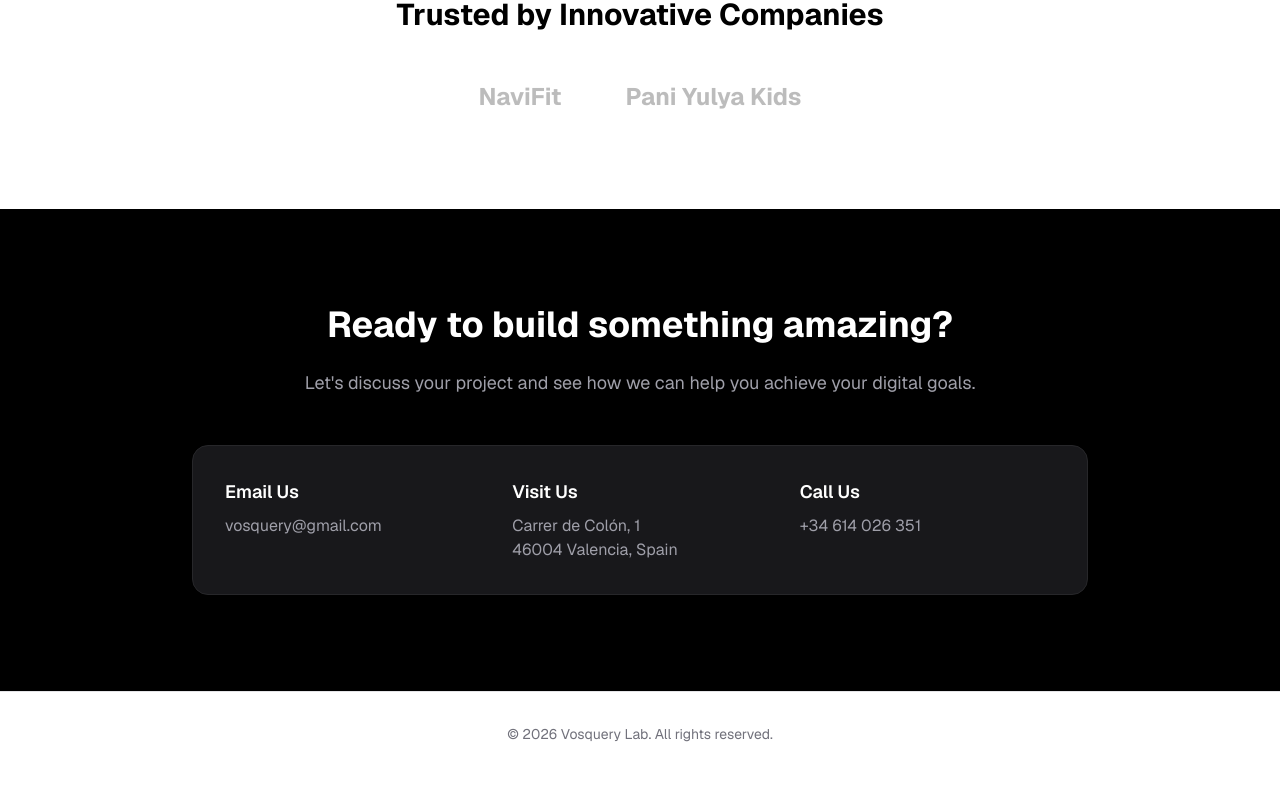
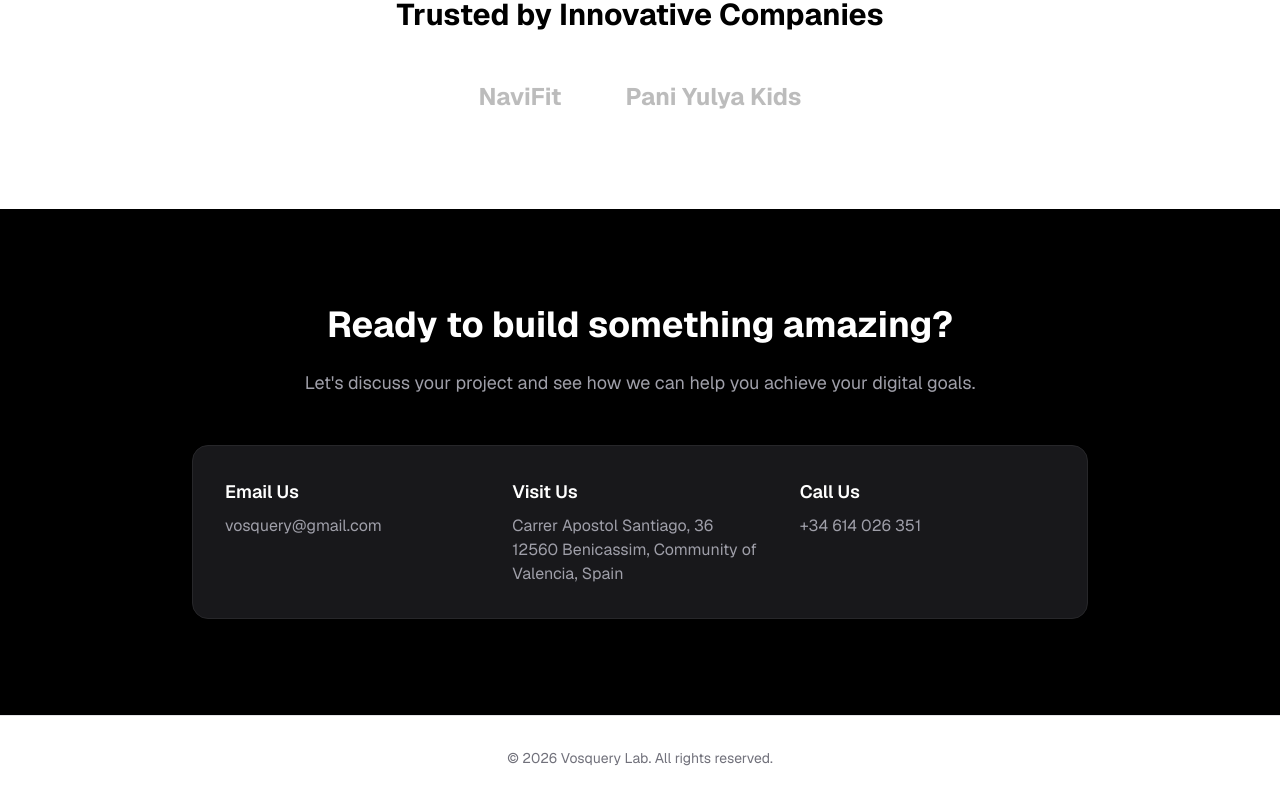
Before and after one commit to voloshynserhii/vosquerylab, a Next.js app: page / in a window 1280 px wide. Shown: the part 1278-2078 px from the top of the page. Before the commit the page ends 2054 px from the top, so only its background shows below. Built offline with nearby package versions, Linux system fonts and the light colour scheme.

Commit message:
change address

```diff
--- a/app/containers/Contact.tsx
+++ b/app/containers/Contact.tsx
@@ -13,7 +13,7 @@ export default function Contact() {
           </div>
           <div>
             <h3 className="font-semibold text-lg mb-2 text-white">Visit Us</h3>
-            <p className="text-zinc-400">Carrer de Colón, 1<br />46004 Valencia, Spain</p>
+            <p className="text-zinc-400">Carrer Apostol Santiago, 36<br />12560 Benicassim, Community of Valencia, Spain</p>
           </div>
           <div>
             <h3 className="font-semibold text-lg mb-2 text-white">Call Us</h3>
```
